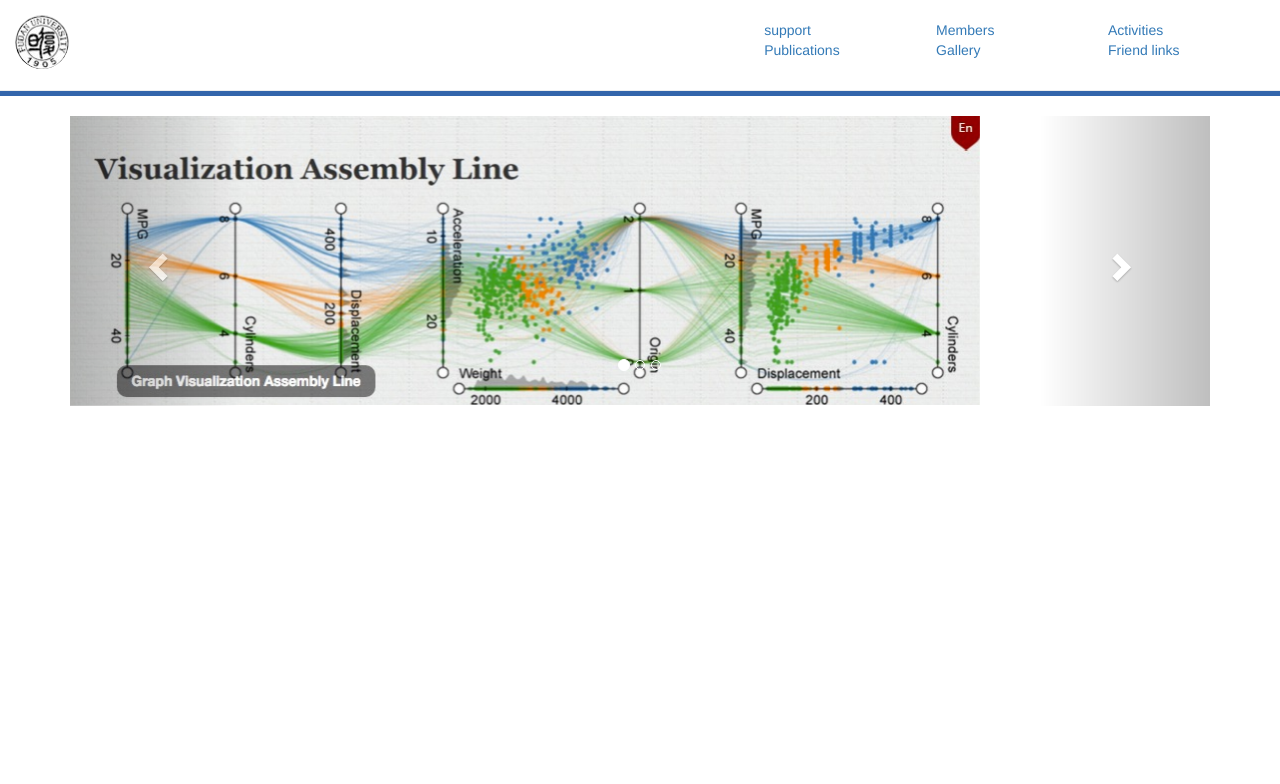
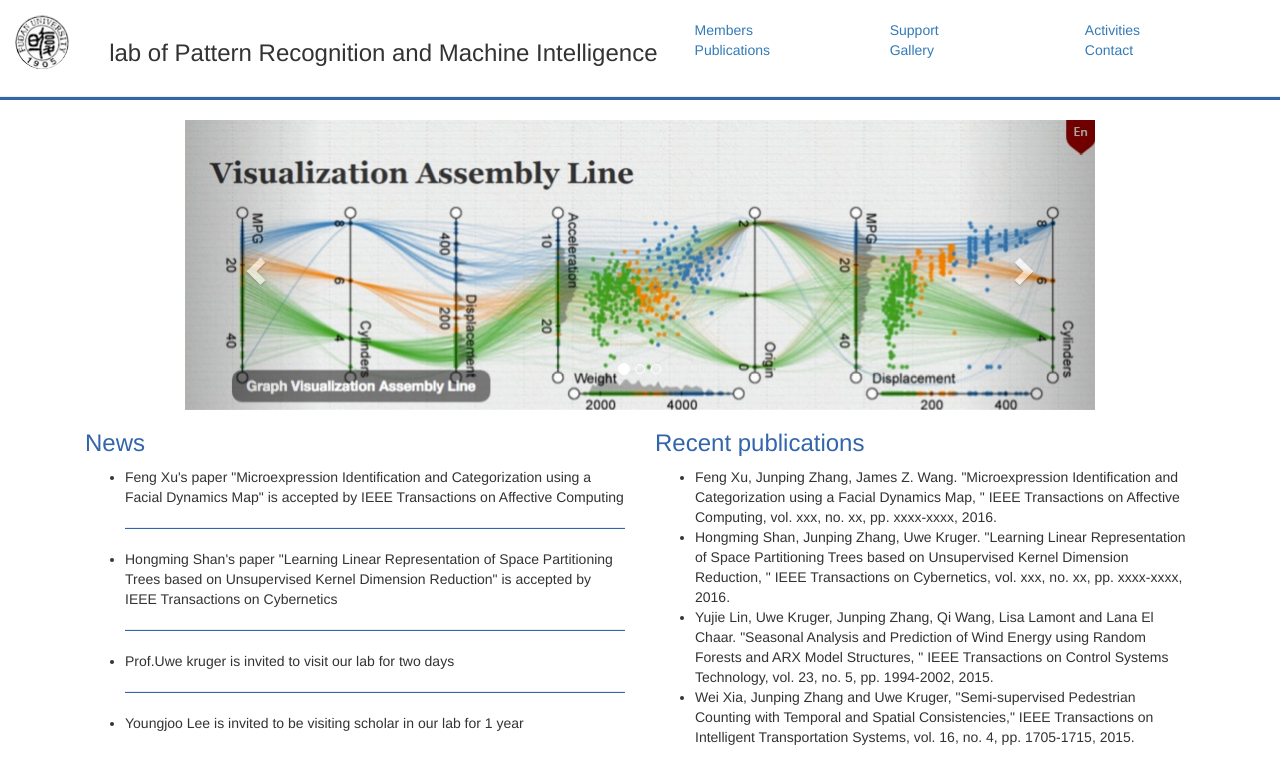
Before and after one commit to zhihaozhang/GroupHomePage, a plain HTML site: page indexPage/index.html in a window 1280 px wide. Drawn offline with nearby package versions, Linux system fonts and the light colour scheme.

Commit message:
revise header & add News and publication module

```diff
--- a/indexPage/index.html
+++ b/indexPage/index.html
@@ -4,52 +4,73 @@
     <meta charset="UTF-8">
     <title>Homepage</title>
     <link rel="stylesheet" href="//cdn.bootcss.com/bootstrap/3.3.5/css/bootstrap.min.css">
-       <!--<link href="bootstrap/dist/css/bootstrap.css">-->
+       <link href="bootstrap/dist/css/bootstrap.css">
+    <link href="style.css">
 </head>
 <style>
-    #myCarousel{
-        margin-top: 10px;
+    #publications .title-h3{
+        color: rgb(51,101,171);
     }
+    /*#publications .list-publication{*/
+        /*color: rgb(51,101,171);*/
+    /*}*/
+    #topNews .title-h3{
+        color: rgb(51,101,171);
+    }
+
 </style>
+
 <body>
+
     <div class="row" id="header">
 
-        <div class="logo col-md-7 pull-leftt">
+        <div class="logo col-md-1 col-sm-1">
             <!--logo to be add-->
             <img src="logo.png" class="img-circle" style="height: 50%;margin-top: 15px;margin-left: 15px">
+
         </div>
 
-        <div class="row col-md-5" style="margin-top: 20px">
-            <div class="col-md-4">
+        <div class="row col-md-11 col-sm-11" style="margin-top: 20px">
+
+            <div class="col-md-6 col-sm-6 pull-left">
+                <h3>lab of Pattern Recognition and Machine Intelligence</h3>
+            </div>
+
+            <div class="col-md-2 col-sm-2">
                 <ul class="list-unstyled">
-                    <li><a href="http://www.iipl.fudan.edu.cn/~zhangjp/Resume/funds.htm" target="_parent">support</a></li>
+                    <li><a href="http://www.iipl.fudan.edu.cn/~zhangjp/Supervising/index.html" target="_parent">Members</a></li>
                     <li><a href="http://www.iipl.fudan.edu.cn/~zhangjp/publications/publicationselected.htm" target="_parent">Publications</a></li>
                 </ul>
 
             </div>
-            <div class="col-md-4">
+            <div class="col-md-2 col-sm-2">
                 <ul class="list-unstyled">
-                    <li><a href="http://www.iipl.fudan.edu.cn/~zhangjp/Supervising/index.html" target="_parent">Members</a></li>
+                    <li><a href="http://www.iipl.fudan.edu.cn/~zhangjp/Resume/funds.htm" target="_parent">Support</a></li>
                     <li><a href="http://www.iipl.fudan.edu.cn/~zhangjp/Awards/index.html" target="_parent">Gallery</a></li>
                 </ul>
 
             </div>
-            <div class="col-md-4">
+            <div class="col-md-2 col-sm-2">
                 <ul class="list-unstyled">
                     <li><a href="http://www.iipl.fudan.edu.cn/~zhangjp/Resume/activities.htm" target="_parent">Activities</a></li>
-                    <li><a href="http://www.iipl.fudan.edu.cn/~zhangjp/Resume/friendlinks.htm" target="_parent">Friend links</a></li>
+                    <li><a href="" target="_parent">Contact</a></li>
                 </ul>
 
             </div>
+
+
         </div>
+
+
 
     </div>
 
-    <hr style="height:5px;background-color:rgb(51,101,171);" />
+
+    <hr style="height:3px;background-color:rgb(51,101,171);" />
 
 
-    <div class="container" id="myCarousel">
-        <div class="carousel slide" data-interval="2000" id="carousel-pic" style="height: 290px">
+    <div class="container" id="myCarousel" align="center">
+        <div class="carousel slide" data-interval="2000" id="carousel-pic" style="height: 290px;width: 910px">
             <ol class="carousel-indicators" style="margin-top: 200px">
                 <li data-target="#carousel-pic" data-slide-to="0" class="active"></li>
                 <li data-target="#carousel-pic" data-slide-to="1" class=""></li>
@@ -75,6 +96,33 @@
         </div>
 
     </div>
+
+    <div class="container" >
+
+        <div id="topNews" class="col-md-6 pull-left">
+            <h3 class="title-h3">News</h3>
+            <ul>
+                <li>Feng Xu's paper "Microexpression Identification and Categorization using a Facial Dynamics Map" is accepted by IEEE Transactions on Affective Computing</li>
+                <hr style="height:1px;background-color:rgb(51,101,171);" />
+                <li>Hongming Shan's paper "Learning Linear Representation of Space Partitioning Trees based on Unsupervised Kernel Dimension Reduction" is accepted by IEEE Transactions on Cybernetics</li>
+                <hr style="height:1px;background-color:rgb(51,101,171);" />
+                <li>Prof.Uwe kruger is invited to visit our lab for two days</li>
+                <hr style="height:1px;background-color:rgb(51,101,171);" />
+                <li>Youngjoo Lee is invited to be visiting scholar in our lab for 1 year</li>
+            </ul>
+        </div><!--topNews end-->
+
+        <div id="publications" class="col-md-6 pull-left">
+            <h3 class=" title-h3">Recent publications</h3>
+            <ul class="list-publication">
+                <li>Feng Xu, Junping Zhang, James Z. Wang. "Microexpression Identification and Categorization using a Facial Dynamics Map, " IEEE Transactions on Affective Computing, vol. xxx, no. xx, pp. xxxx-xxxx, 2016.</li>
+                <li>Hongming Shan, Junping Zhang, Uwe Kruger. "Learning Linear Representation of Space Partitioning Trees based on Unsupervised Kernel Dimension Reduction, " IEEE Transactions on Cybernetics, vol. xxx, no. xx, pp. xxxx-xxxx, 2016.</li>
+                <li>Yujie Lin, Uwe Kruger, Junping Zhang, Qi Wang, Lisa Lamont and Lana El Chaar. "Seasonal Analysis and Prediction of Wind Energy using Random Forests and ARX Model Structures, " IEEE Transactions on Control Systems Technology, vol. 23, no. 5, pp. 1994-2002, 2015.</li>
+                <li>Wei Xia, Junping Zhang and Uwe Kruger, "Semi-supervised Pedestrian Counting with Temporal and Spatial Consistencies," IEEE Transactions on Intelligent Transportation Systems, vol. 16, no. 4, pp. 1705-1715, 2015.</li>
+            </ul>
+        </div><!--publications end-->
+    </div>
+
     <script src="jquery/dist/jquery.js"></script>
     <script src="bootstrap/dist/js/bootstrap.js"></script>
 </body>
--- a/indexPage/style.css
+++ b/indexPage/style.css
@@ -0,0 +1,152 @@
+@charset "utf-8";
+
+body,div,a,image,p,form,h1,h2,h3,h4,h5,h6,input,textarea,ul,li,dt,dd,dl{margin:0;padding:0;}
+body { font-family:"微软雅黑", "Microsoft YaHei", Helvetica, sans-serif; background:#edf1eb; color:#737373;}
+a,a:visited,h3{text-decoration:none; color:#990000;display: block;}
+a:hover{text-decoration:none; color:#333;}
+a{font-size: 1em;
+
+    padding-left: 18px;
+    display: inline-block;
+    min-height: 28px;
+    line-height:1.5em;
+    -webkit-transition: all 0.3s ease-in-out;
+    -moz-transition: all 0.3s ease-in-out;
+    -o-transition: all 0.3s ease-in-out;
+    /*text-align: justify;*/ }
+image{border:0;}
+ul,li{list-style:none;}
+
+.module{margin-top:20px;}
+.title-h3{font-weight: bolder; font-size: 1.6em; line-height: 2.4em;}
+.header,.content,.footer {margin:0 auto;}
+.red-text{ color:#990000;}
+.red-bg{ background-color:#990000;}
+.yellow-text{ color:#efb019;}
+.black-bg{ background-color:#000;}
+.navs { width: 520px; overflow: hidden;}
+.nav ul li a { height: 28px; line-height:2em; padding-left: 18px; }
+
+/*header*/
+.header { height: 100px; overflow:hidden; width: 100%; background:#edf1eb; border-bottom: #990000 solid 5px;}
+.nav01, .nav02, .nav03, .nav04 {  width: 130px; overflow:hidden; padding-top: 24px; }
+/*.logo{background: url("../image/logo.png") no-repeat; width:380px; height:70px; margin: 25px;}*/
+.page-header{margin:15px 0 0px;}
+
+/*footer*/
+.footer-1{background: #bbb; height:180px; margin-top: 60px;}
+.footer-2{background: #000; height:80px; }
+.footer-1 .container{padding-top: 30px;}
+.footer-1 .footerLogo{ margin-top: 30px;}
+.footer-1 .footerLogoMini{width:113px; margin-top: 30px;}
+/*.footer-1 .footerLogo .logo{background: url("../image/logo_monochrome.png") no-repeat; width:113px; height:50px; margin:0px 15px; }*/
+/*.footer-1 .footerLogoMini .logo{background: url("../image/logo_monochrome.png") no-repeat; width:113px; height:50px; }*/
+.footer-1 .footerLogo h6{width:450px;}
+/*.footer-1 .skype_logo_image{background: url("../image/call_skype_logo.png") no-repeat; width:12px; height: 12px;}*/
+.footer-1 .navs{width:300px;margin-top: 30px;}
+.footer-1 .nav ul li{font-size: 0.8em; }
+/*.footer-1 a{color:#737373; background:url("../image/nav01_monochrome.png") no-repeat left center  !important;}*/
+.footer-1 a:hover{color:#990000;}
+.footer-2 .footer_copyright{width:80; text-align: center; margin: 0 auto; padding-top: 15px;}
+
+
+/************************************首页内容************************************/
+.columnLeft, .columnRight{margin-top: 20px;}
+
+/*search*/
+.input-group{margin-top: 20px;}
+/*.input-group input{padding: none !important; height: 2em;}*/
+
+/*field*/
+#slider{ overflow: hidden; margin-right: 15px; margin-left: 15px;}
+/*.slider .btn-group-vertical{margin-top: 50px;width:10%;}
+.slider button{margin-bottom: 50px;height:50px;border: none;background: #990000;width:100%;}*/
+
+/*container*/
+.languageVersion{position:absolute; top:100px; left:85%; padding:0em 1.5em; z-index:10;}
+/*.languageVersion .language_ch_on{width:30px; height:40px; margin: 0 0.5em; background: url("../image/language_ch1.png") no-repeat left;}*/
+/*.languageVersion .language_en_on{width:30px; height:40px; margin: 0 0.5em;background: url("../image/language_en1.png") no-repeat left;}*/
+
+/*columnLeft*/
+#topNews,#publications{background: #f5f9f3; border-top:5px #990000 solid }
+#topNews ul{min-height:205px;}
+#publications ul{min-height:385px;}
+#publications span{color:#737373; }
+#topNews a.thumbnail{ background:none; background-size: 100%; border: solid 1px #ddd;}
+#topNews a.thumbnail:hover{border: #990000 solid 1px;}
+#topNews a, #publications a{ border-top: 1px #bbb dotted; margin-bottom: 15px;}
+#topNews a:hover, #publications a:hover{ background-color: #edf1eb;}
+#topNews .title-h3 .more, #publications .title-h3 .more{float:right; border:none; font-size: 1px; background: none;padding-top: 2em;}
+#topNews span{/*color:#737373;*/ padding-left: 5px; float:right; font-size: 0.5em;}
+#researches .media-left{padding:4px;}
+/*#researches .media-left #con1{margin: auto; background: url("../image/researches_SciVis.jpg") #990000 no-repeat; background-size: 100%;height:167px;}*/
+/*#researches .media-left #con2{margin: auto; background: url("../image/researches_TrajectoryVis.jpg") #990000 no-repeat; background-size: 100%;height:167px;}*/
+/*#researches .media-left #con3{margin: auto; background: url("../image/researches_WeiboVA.jpg") #990000 no-repeat; background-size: 100%;height:167px;}*/
+/*#researches .media-left #con4{margin: auto; background: url("../image/researches_GraphVis.jpg") #990000 no-repeat; background-size: 100%;height:167px;}*/
+#researches .media-body{border-right: 5px #990000 solid; background: #f5f9f3;}
+#researches .media-body a{display: block; line-height: 2.5em; background-position: 0.2em 1em;}
+#researches .media-body a:hover{background-color: #edf1eb;}
+/*#researches .media-body .moreProjects a{background:url("../image/pin.png") no-repeat 0 0.6em; }*/
+.sub_on1, .sub_off1, .sub_on2, .sub_off2, .sub_on3, .sub_off3, .sub_on4, .sub_off4 {float:left;display:inline;cursor:pointer;_cursor:hand;}
+/*#video .media-body{background:url("../image/video.jpg") no-repeat #990000;  height:300px;}*/
+/*#video button{width:60px; height:60px; background: url("../image/video_play.png") no-repeat; border:none; margin: 120px 50% 120px 50%;}*/
+
+/*columnRight*/
+
+
+
+/************************************team页内容************************************/
+.teamMember .btn{margin-top: 5px;}
+.teamMember .thumbnail, #identity .title-h3{border-top: solid 5px #990000;}
+.teamMemberPersonal{width:280px; float: left; display: block; padding:0; margin:0 6px 1em 6px;}
+.teamMemberPersonal a{color: #990000;}
+.teamMemberPersonal a:hover{border:solid 1px #990000;
+    filter:alpha(opacity=80);  /*支持 IE 浏览器*/
+    -moz-opacity:0.80; /*支持 FireFox 浏览器*/
+    opacity:0.80;  /*支持 Chrome, Opera, Safari 等浏览器*/}
+.teamMemberPersonal .photo{padding:0 !important; margin:0 !important; border:none !important; text-align: left; float:left;}
+.teamMemberPersonal .thumbnail{float: left; width:280px; margin: 0;background: #f5f9f3;}
+.teamMemberPersonal img{height:148px; width:110px; float: left;}
+.teamMemberPersonal .caption{width:160px; float: left; display: inline-block;padding-top: 0;}
+.teamMemberPersonal .caption h3, .teamMemberPersonal .caption p{ display: inline-block; float: left;}
+
+#Alumni .teamMemberPersonal img{height:121px; width:90px; float: left; margin:6px 0;}
+#Alumni .teamMemberPersonal .caption{width:180px; float: left; display: inline-block;padding-top: 0;}
+#Faculty .teamMemberPersonal img{height:175px; width:130px; float: left;}
+
+#Collaborators span{  text-decoration: none;color: #990000;font-size: 1.2em;}
+/*#PhD .title-h3{ border-bottom: solid 1px #990000;}*/
+
+/************************************简历页内容************************************/
+.resume-nav{width:100%;height:50px;background: #990000;}
+.resume-nav ul li{float: left;margin-right: 40px;}
+.resume-nav ul li a{ line-height: 50px; display: block; color: #edf1eb; padding-right: 18px;}
+.resume-nav ul li a{background: none;}
+.resume-nav ul li a:hover{color:#990000; background: #edf1eb; border-top: 5px solid #990000;line-height: 45px;}
+.nav_hidden{z-index:10; position:absolute;display:inline;padding:5px 20px;background-color:#990000;top:150px;border-top: 1px dotted #edf1eb; }
+.nav_hidden span a{margin-right:5px;font-size:14px;color:#edf1eb; background: none; padding: 5px 10px;}
+.nav_hidden span a:hover{border-bottom: 5px solid #edf1eb;}
+.nav_hidden_left_1{display:none;width:80%;}
+.nav_hidden_left_2{display:none;width:80%;}
+.nav_hidden_left_3{display:none;width:80%;}
+.nav_hidden_left_4{display:none;width:80%;}
+
+/*columnLeft*/
+#education .title-h3, #researchInterests .title-h3,
+#teaching .title-h3, #selectedPublications .title-h3,#concurrentAcademicPosts .title-h3, #projects .title-h3,
+#services .title-h3{border-top: 10px #990000 solid;}
+#selectedPublications li span{
+    width:0.4em;
+    height:0.4em;
+    margin-right:0.4em;
+    margin-bottom: 0.2em;
+    background: #737373;
+    border-radius: 0.5em;
+    display: inline-block;
+}
+#selectedPublications li a{
+    background-position: 0.5em 0.5em;
+}
+
+
+/************************************修改原有页面的样式************************************/
```
